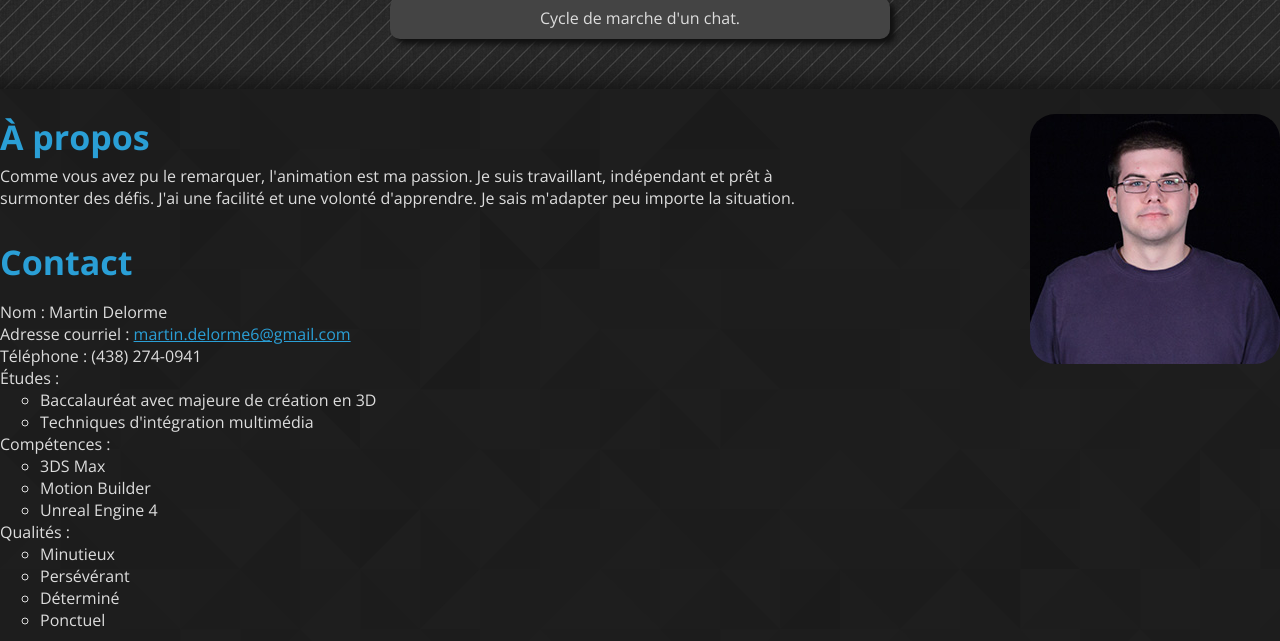
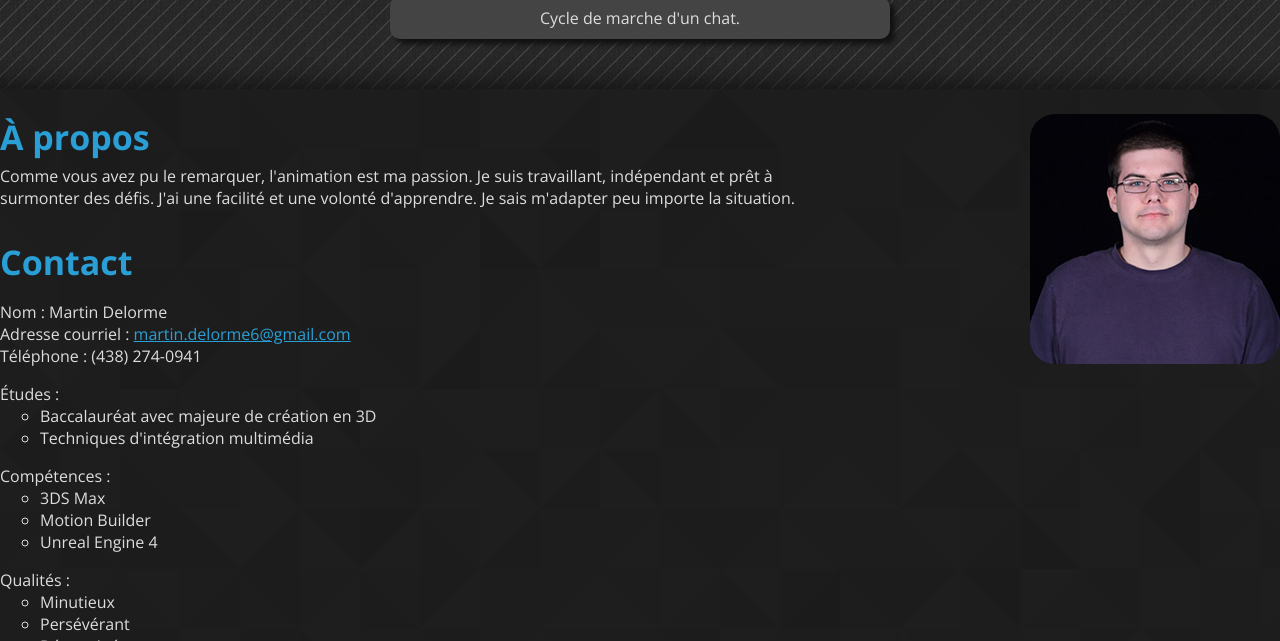
Before and after one commit to mdelorme23/mdelorme23.github.io, a plain HTML site: page index.html in a window 1280 px wide. Shown: the part 611-1252 px from the top of the page. Drawn offline with nearby package versions, Linux system fonts and the light colour scheme.

Commit message:
rework infos organisation

```diff
--- a/index.html
+++ b/index.html
@@ -59,16 +59,25 @@
 			<h2>À propos</h2>
 			<div class="text">Comme vous avez pu le remarquer, l'animation est ma passion. Je suis travaillant, indépendant et prêt à surmonter des défis. J'ai une facilité et une volonté d'apprendre. Je  sais m'adapter peu importe la situation.</div>
 			<h2>Contact</h2>
+			<div class="floats">
 				<ul class="infos">
 			        <li>Nom : Martin Delorme</li>
 			        <li>Adresse courriel : <a href="mailto:martin.delorme6@gmail.com">martin.delorme6@gmail.com</a></li>
 			        <li>Téléphone : (438) 274-0941</li>
+				</ul>
+			</div>
+			<div class="floats">
+				<ul class="infos">
 					<li>Études :
 				        <ul>
 				        	<li>Baccalauréat avec majeure de création en 3D</li>
 				        	<li>Techniques d'intégration multimédia</li>
 				        </ul>
 			        </li>
+			    </ul>
+			</div>
+			<div class="floats">
+				<ul class="infos">
 					<li>Compétences :
 			        	<ul>
 			        		<li>3DS Max</li>
@@ -76,6 +85,10 @@
 			        		<li>Unreal Engine 4</li>
 			        	</ul>
 			        </li>
+			    </ul>
+			</div>
+			<div class="floats">
+				<ul  class="infos">
 					<li>Qualités :
 			        	<ul>
 			        		<li>Minutieux</li>
@@ -85,6 +98,7 @@
 			        	</ul>
 			        </li>
 				</ul>
+			</div>
 			<a href="pdf/DelormeMartin_CV.pdf" target="_blank" class="icons"><img class="fade" src="img/CV.png" width="50" height="50" alt="Télécharger mon CV" /><img class="hideBehind" src="img/CV_hover.png" width="50" height="50" alt="Télécharger mon CV" /></a>
 			<a href="http://ca.linkedin.com/pub/martin-delorme/86/528/203/" class="icons"><img class="fade" src="img/linkedin.png" width="50" height="50" alt="Icône LinkedIn" /><img class="hideBehind" src="img/linkedin_hover.png" width="50" height="50" alt="Icône LinkedIn" /></a>
 		</div>
```
Lines whose indentation alone changed are shown as unchanged.
